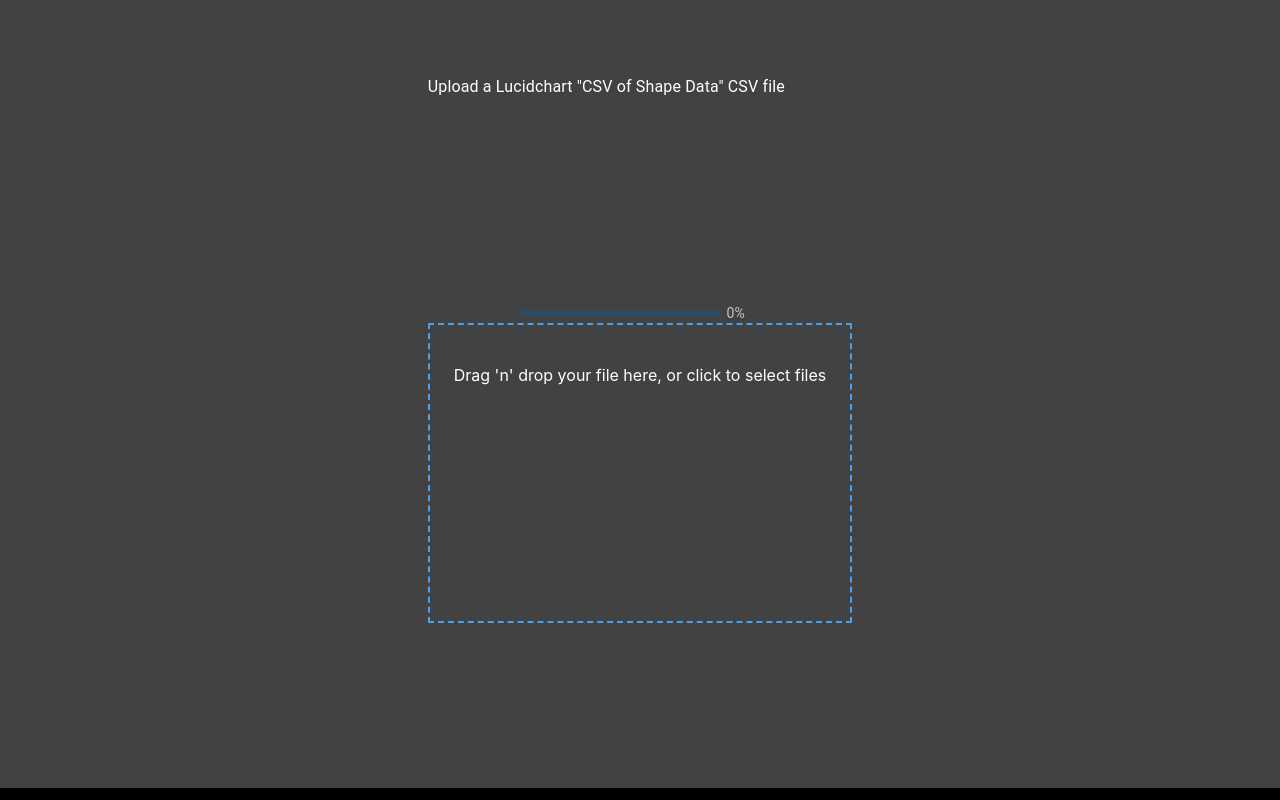
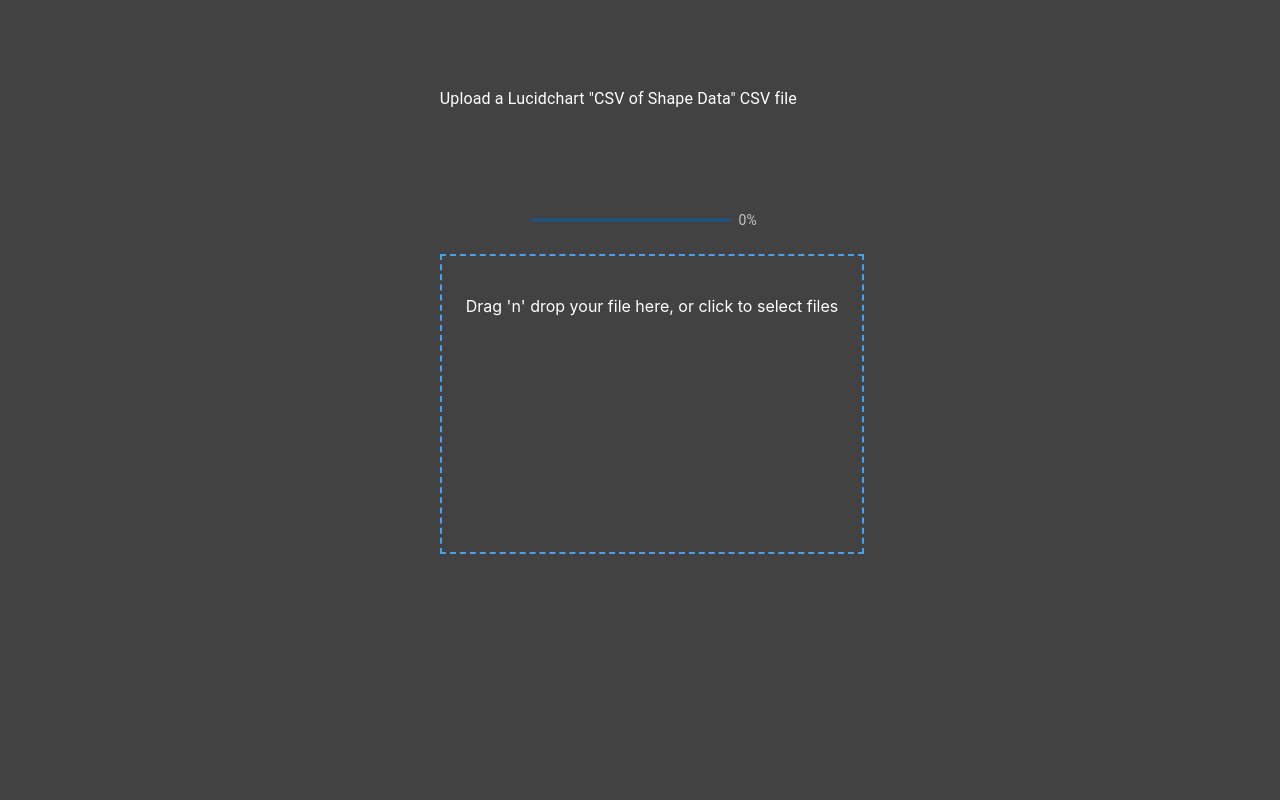
Before and after one commit to heystevegray/lucid-prisma-dreams, a Next.js app: page / in a window 1280 px wide. Shown: the top 800 px of the page. Built offline with nearby package versions, Linux system fonts and the light colour scheme.

Commit message:
Fixed material ui ssr

```diff
--- a/components/App.tsx
+++ b/components/App.tsx
@@ -5,6 +5,7 @@
 const useStyles = makeStyles((theme) => ({
 	root: {
 		height: '100%',
+		margin: 0,
 		display: 'grid',
 		gridTemplateRows: '.25fr 1fr',
 		padding: theme.spacing(3),
@@ -20,7 +21,7 @@
 					Upload a Lucidchart "CSV of Shape Data" CSV file
 				</Typography>
 			</Grid>
-			<Grid container item xs={12} alignItems="center">
+			<Grid container item xs={12} alignItems="flex-start">
 				<FileUpload />
 			</Grid>
 		</Grid>
--- a/components/FileUpload.tsx
+++ b/components/FileUpload.tsx
@@ -11,9 +11,20 @@
 		border: `2px dashed ${theme.palette.primary.main}`,
 		padding: theme.spacing(3),
 	},
+	progress: {
+		margin: theme.spacing(3)
+	}
 }));
 
-function downloadFile(data, name = 'schema.prisma') {
+export default function FileUpload() {
+	const classes = useStyles();
+	const [progress, setProgress] = useState(0)
+
+	useEffect(() => {
+		setProgress(0)
+	}, [])
+
+	const downloadFile = (data: string, name = 'schema.prisma'): void => {
 		const type = 'csv';
 		let blob = new Blob([data], { type });
 		let url = window.URL.createObjectURL(blob);
@@ -27,14 +38,6 @@
 		link.click();
 		link.remove();
 	}
-
-export default function FileUpload() {
-	const classes = useStyles();
-	const [progress, setProgress] = useState(0)
-
-	useEffect(() => {
-		setProgress(0)
-	}, [])
 
 	const onDrop = async (
 		acceptedFiles: any[],
@@ -71,7 +74,7 @@
 
 	return (
 		<Grid container justify="center" alignItems="center" direction="column">
-			<Grid item>
+			<Grid item className={classes.progress}>
 				<ProgressBar value={progress} />
 			</Grid>
 			<Grid item className={classes.root}>
--- a/pages/index.tsx
+++ b/pages/index.tsx
@@ -1,4 +1,4 @@
-import React from 'react';
+import React, { useEffect } from 'react';
 import App from '../components/App';
 import { createMuiTheme, makeStyles, Paper, ThemeProvider } from '@material-ui/core';
 
@@ -20,6 +20,14 @@
 
 export default function Index() {
 	const classes = useStyles()
+
+	useEffect(() => {
+		const jssStyles = document.querySelector('#jss-server-side');
+		if (jssStyles) {
+			jssStyles.parentElement.removeChild(jssStyles);
+		}
+	}, []);
+
 	return (
 		<ThemeProvider theme={theme}>
 			<Paper square className={classes.root}>
```
Lines whose indentation alone changed are shown as unchanged.
